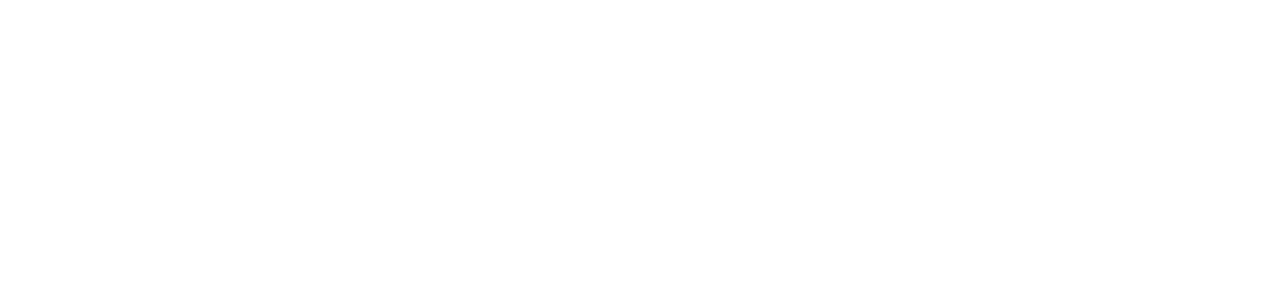
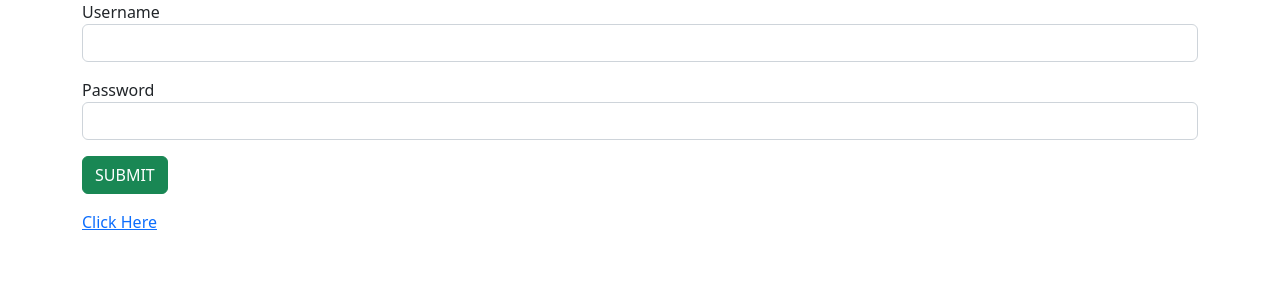
Before and after one commit to Prabhakannan13/UserApp, an Angular app: page / in a window 1280 px wide. Shown: the top 300 px of the page. Built offline with nearby package versions, Linux system fonts and the light colour scheme.

Commit message:
pushsignin

```diff
--- a/angular.json
+++ b/angular.json
@@ -97,5 +97,8 @@
         }
       }
     }
+  },
+  "cli": {
+    "analytics": "c40f8b43-e6e7-493a-95a9-e5717305fa69"
   }
 }
--- a/src/app/app.module.ts
+++ b/src/app/app.module.ts
@@ -1,16 +1,26 @@
 import { NgModule } from '@angular/core';
 import { BrowserModule } from '@angular/platform-browser';
+import { RouterModule, Routes } from '@angular/router';
 
 import { AppRoutingModule } from './app-routing.module';
 import { AppComponent } from './app.component';
+import { SigninComponent } from './signin/signin.component';
+
+const appRoutes:Routes=[
+  {
+    path:"",component:SigninComponent
+  }
+]
 
 @NgModule({
   declarations: [
-    AppComponent
+    AppComponent,
+    SigninComponent
   ],
   imports: [
     BrowserModule,
-    AppRoutingModule
+    AppRoutingModule,
+    RouterModule.forRoot(appRoutes)
   ],
   providers: [],
   bootstrap: [AppComponent]
--- /dev/null
+++ b/src/app/signin/signin.component.html
@@ -0,0 +1,23 @@
+<div class="container">
+    <div class="row">
+        <div class="col col-12 col-sm-12 col-md-12 col-lg-12 col-xl-12 col-xxl-12">
+            <div class="row g-3">
+                <div class="col col-12 col-sm-12 col-md-12 col-lg-12 col-xl-12 col-xxl-12">
+                    <label for="" class="label-form">Username</label>
+                    <input type="text" class="form-control">
+                </div>
+                    <div class="col col-12 col-sm-12 col-md-12 col-lg-12 col-xl-12 col-xxl-12">
+                    <label for="" class="label-form">Password</label>
+                    <input type="text" class="form-control">
+                    </div>
+                    <div class="col col-12 col-sm-12 col-md-12 col-lg-12 col-xl-12 col-xxl-12">
+                        <button class="btn btn-success">SUBMIT</button>
+                        </div>
+                        <div class="col col-12 col-sm-12 col-md-12 col-lg-12 col-xl-12 col-xxl-12">
+                            <a href="">Click Here</a>
+                            </div>
+
+                </div>
+            </div>
+        </div>
+    </div>
--- /dev/null
+++ b/src/app/signin/signin.component.ts
@@ -0,0 +1,15 @@
+import { Component, OnInit } from '@angular/core';
+
+@Component({
+  selector: 'app-signin',
+  templateUrl: './signin.component.html',
+  styleUrls: ['./signin.component.css']
+})
+export class SigninComponent implements OnInit {
+
+  constructor() { }
+
+  ngOnInit(): void {
+  }
+
+}
```
Also changed, not shown: src/app/signin/signin.component.css (added).
